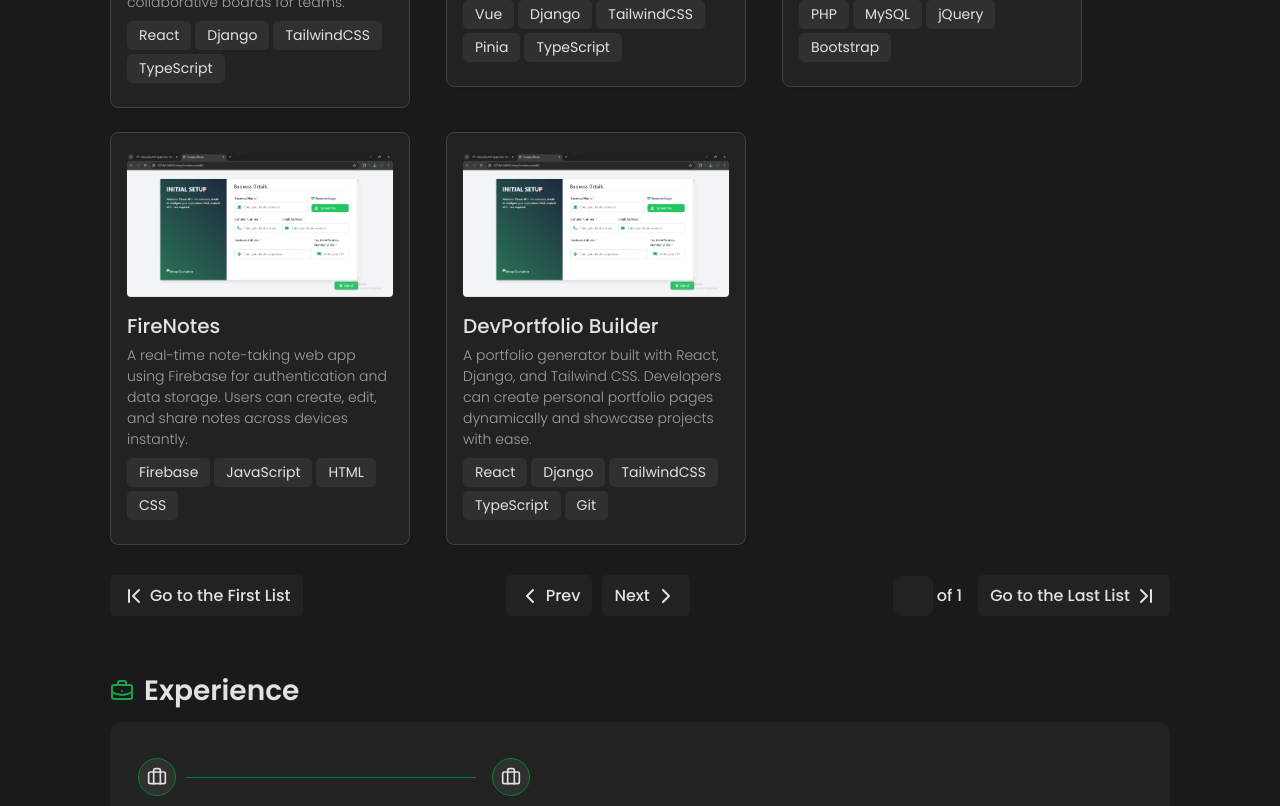
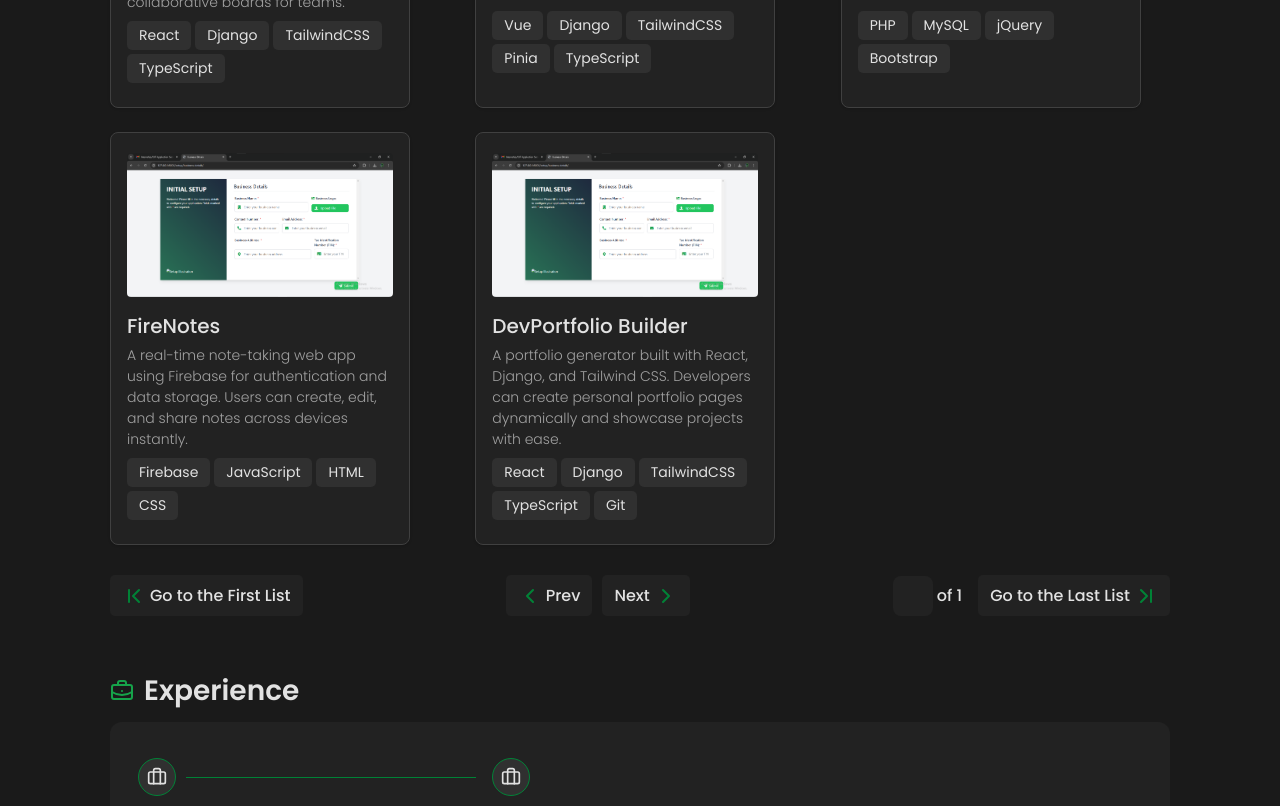
Before and after one commit to Silver-ware/nextjs-portfolio, a Next.js app: page / in a window 1280 px wide. Shown: the part 1120-1926 px from the top of the page. Built offline with nearby package versions, Linux system fonts and the light colour scheme.

Commit message:
Projects Section responsiveness

```diff
--- a/components/Card.tsx
+++ b/components/Card.tsx
@@ -5,7 +5,7 @@ import Image from "next/image";
 export default function Cards({project}: {project: ProjectInterface}) {
   return (
     <Card
-      className="flex flex-col w-[300px] items-center justify-center gap-3.5 px-4 py-5 bg-[#52525226] rounded-lg border border-solid border-neutral-700"
+      className="flex flex-col w-[300px] items-center justify-center md:justify-self-start justify-self-center gap-3.5 px-4 py-5 bg-[#52525226] rounded-lg border border-solid border-neutral-700"
     >
       <CardContent className="p-0 w-full">
         <div className="self-stretch relative h-36 rounded overflow-hidden">
@@ -17,7 +17,7 @@ export default function Cards({project}: {project: ProjectInterface}) {
         </div>
         <div className="flex flex-col items-start gap-1 mt-3.5 w-full">
           <div className="inline-flex items-start gap-2.5">
-            <h3 className="relative w-fit font-medium text-[#e2e2e2] text-xl tracking-[0] leading-[normal]">
+            <h3 className="relative w-fit font-medium text-[#e2e2e2] md:text-xl text-[18px] tracking-[0] leading-[normal]">
               {project.title}
             </h3>
           </div>
@@ -34,7 +34,7 @@ export default function Cards({project}: {project: ProjectInterface}) {
                 key={techIndex}
                 className="inline-flex items-center justify-center gap-2.5 px-3 py-1 bg-[#a3a3a31a] rounded-[5px]"
               >
-                <div className="relative w-fit font-normal text-[#e2e2e2] text-sm tracking-[0] leading-[normal]">
+                <div className="relative w-fit font-normal text-[#e2e2e2] md:text-sm text-xs tracking-[0] leading-[normal]">
                   {tech}
                 </div>
               </div>
--- a/sections/Projects.tsx
+++ b/sections/Projects.tsx
@@ -20,17 +20,24 @@ export default function Projects() {
         </h2>
       </div>
 
-      <div className="flex flex-wrap items-start gap-[24px_36px] px-0 py-2.5 w-full">
+      <div className="grid grid-cols-[repeat(auto-fit,minmax(270px,1fr))] justify-center gap-[24px_36px] px-0 py-2.5 w-full">
         {projectsData.map((project) => <Cards project={project} key={project.id}/>)}
       </div>
 
       {/* Pagination */}
-      <div className="flex items-start justify-between px-0 py-2.5 w-full">
+      <div className="flex w-full md:hidden items-center justify-end gap-1">
+            <input type="number" className="w-8 h-8 text-center p-1 bg-[#52525226] rounded-sm aspect-[1] relative font-medium text-[#e2e2e2] text-xs tracking-[0] leading-[normal] outline-0"/>
+            <div className="relative w-fit font-medium text-green-700 text-xs tracking-[0] leading-[normal]">
+              of 1
+            </div>
+          </div>
+
+      <div className="flex items-center justify-between px-0 py-2.5 w-full">
         <button
-          className="inline-flex items-center gap-1 px-3 py-2 bg-[#52525226] rounded-[5px]"
+          className="inline-flex items-center gap-1 md:px-3 px-2 py-2 bg-[#52525226] rounded-[5px]"
         >
-          <ChevronFirst className="w-6 h-6 text-[#e2e2e2]" />
-          <div className="relative w-fit font-medium text-[#e2e2e2] text-base tracking-[0] leading-[normal]">
+          <ChevronFirst className="md:w-6 md:h-6 w-[18px] h-[18px] text-green-700" />
+          <div className="lg:inline hidden relative w-fit font-medium text-[#e2e2e2] text-base tracking-[0] leading-[normal]">
             Go to the First List
           </div>
         </button>
@@ -39,8 +46,8 @@ export default function Projects() {
           <button
             className="inline-flex items-center gap-1 px-3 py-2 bg-[#52525226] rounded-[5px]"
           >
-            <ChevronLeft className="w-6 h-6 text-[#e2e2e2]" />
-            <div className="relative w-fit font-medium text-[#e2e2e2] text-base tracking-[0] leading-[normal]">
+            <ChevronLeft className="md:w-6 md:h-6 w-[18px] h-[18px] text-green-700" />
+            <div className="relative w-fit font-medium text-[#e2e2e2] md:text-base text-xs tracking-[0] leading-[normal]">
               Prev
             </div>
           </button>
@@ -48,26 +55,26 @@ export default function Projects() {
           <button
             className="inline-flex items-center gap-1 px-3 py-2 bg-[#52525226] rounded-[5px]"
           >
-            <div className="relative w-fit font-medium text-[#e2e2e2] text-base tracking-[0] leading-[normal]">
+            <div className="relative w-fit font-medium text-[#e2e2e2] md:text-base text-xs tracking-[0] leading-[normal]">
               Next
             </div>
-            <ChevronRight className="w-6 h-6 text-[#e2e2e2]" />
+            <ChevronRight className="md:w-6 md:h-6 w-[18px] h-[18px] text-green-700" />
           </button>
         </div>
 
         <div className="inline-flex items-center gap-4">
-          <div className="inline-flex items-center justify-center gap-1">
+          <div className="md:inline-flex hidden items-center justify-center gap-1">
             <input type="number" className="w-10 h-10 text-center p-2 bg-[#52525226] rounded-lg aspect-[1] relative font-medium text-[#e2e2e2] text-base tracking-[0] leading-[normal] outline-0"/>
             <div className="relative w-fit font-medium text-[#e2e2e2] text-base tracking-[0] leading-[normal]">
               of 1
             </div>
           </div>
 
-          <button className="inline-flex items-center gap-1 px-3 py-2 bg-[#52525226] rounded-[5px]">
-            <div className="relative w-fit font-medium text-[#e2e2e2] text-base tracking-[0] leading-[normal]">
+          <button className="inline-flex items-center gap-1 md:px-3 px-2 py-2 bg-[#52525226] rounded-[5px]">
+            <div className="lg:inline hidden relative w-fit font-medium text-[#e2e2e2] text-base tracking-[0] leading-[normal]">
               Go to the Last List
             </div>
-            <ChevronLast className="w-6 h-6 text-[#e2e2e2]" />
+            <ChevronLast className="md:w-6 md:h-6 w-[18px] h-[18px] text-green-700" />
           </button>
         </div>
       </div>
```
